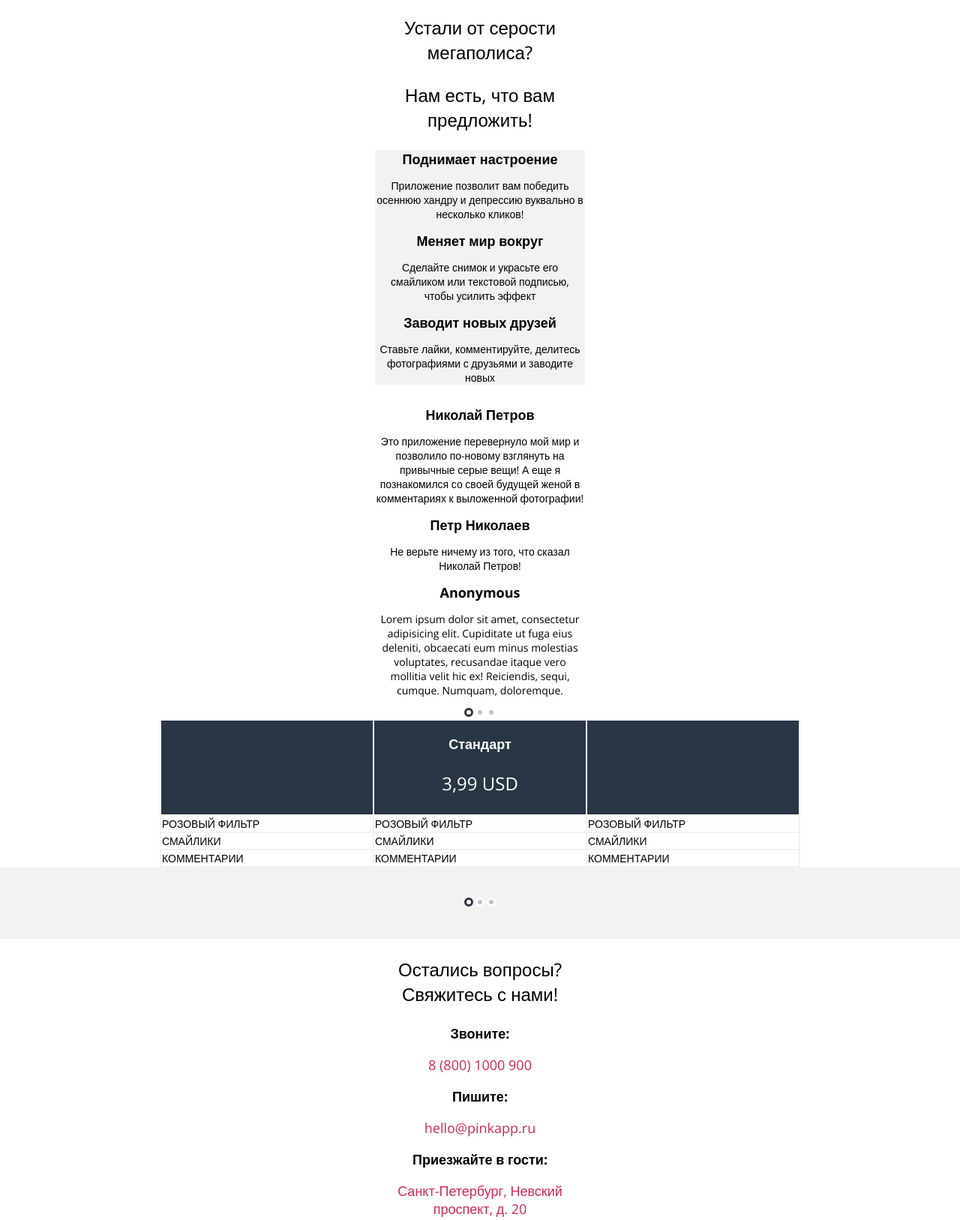
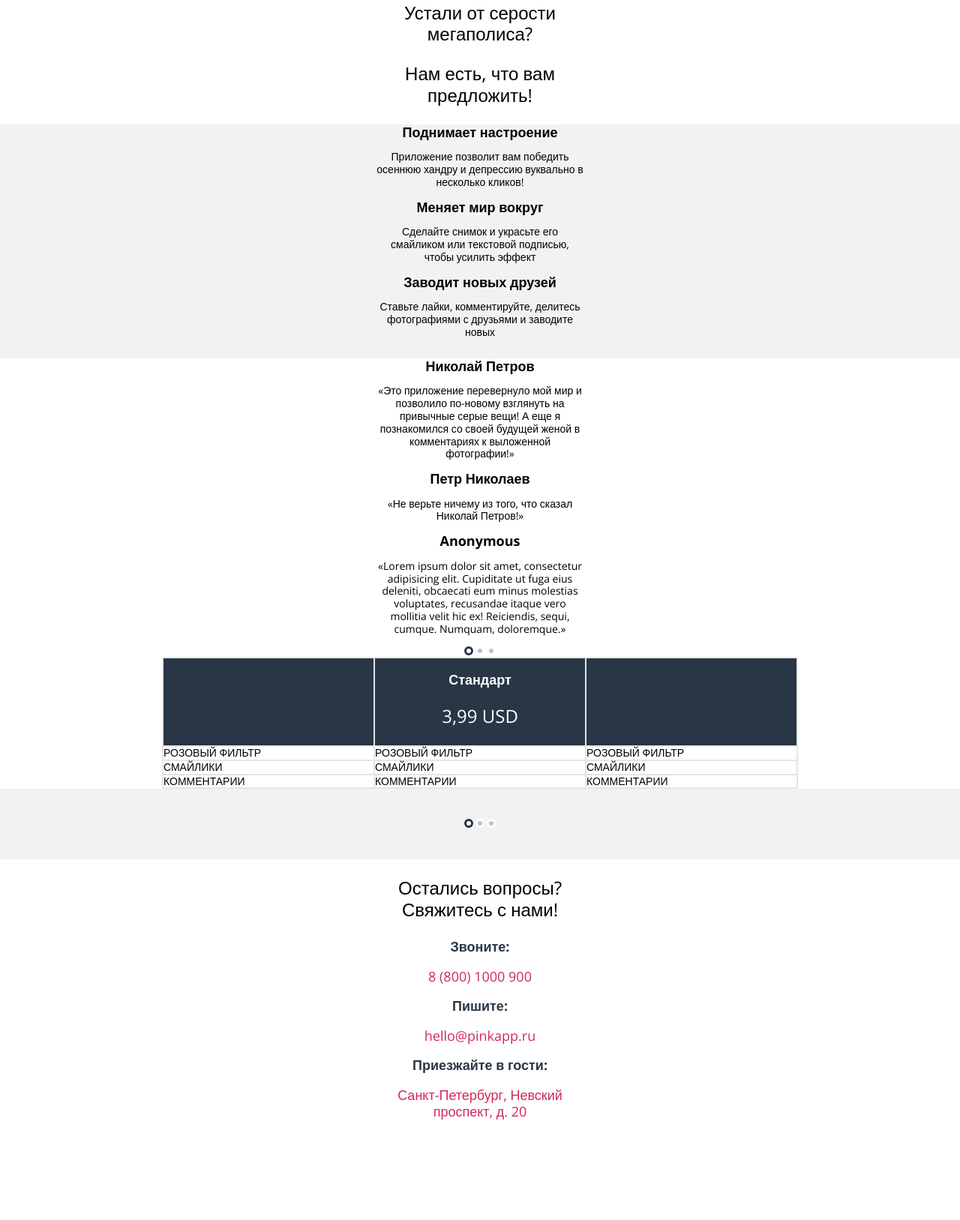
Before and after one commit to gogusarov/37439-Pink, a website: page index.html in a window 1280 px wide. Shown: the part 343-1970 px from the top of the page at 75% size. After the commit the page ends 1854 px from the top, so only its background shows below. Drawn offline with nearby package versions, Linux system fonts and the light colour scheme.

Commit message:
Поправил основные стили

```diff
--- a/Gruntfile.js
+++ b/Gruntfile.js
@@ -17,7 +17,7 @@ module.exports = function(grunt) {
     less: {
       style: {
         files: {
-          'css/style.css': ['less/style.less']
+          'css/style.css': ['./less/style.less']
         }
       }
     },
@@ -27,8 +27,22 @@ module.exports = function(grunt) {
         livereload: true
       },
       style: {
-        files: ['less/*.less'],
-        tasks: ['newer:less']
+        files: ['./less/**/*.less'],
+        tasks: ['less']
+      }
+    },
+    browserSync: {
+      dev: {
+        bsFiles: {
+          src : [
+            './css/*.css',
+            './*.html'
+          ]
+        },
+        options: {
+          watchTask: true,
+          server: './'
+        }
       }
     },
     concat: {
@@ -51,7 +65,7 @@ module.exports = function(grunt) {
   grunt.loadNpmTasks('grunt-contrib-uglify');
   grunt.loadNpmTasks('grunt-contrib-less');
   grunt.loadNpmTasks('grunt-newer');
+  grunt.loadNpmTasks('grunt-browser-sync');
 
-
-  //grunt.registerTask('default', ['less', 'watch'])
+  grunt.registerTask('default', ['browserSync', 'watch'])
 };
--- a/index.html
+++ b/index.html
@@ -3,8 +3,8 @@
 <head>
   <meta charset="utf-8">
   <title>HTML Academy: Pink</title>
-  <!-- <link rel="stylesheet" href="css/style.css"> -->
   <link href='http://fonts.googleapis.com/css?family=Open+Sans:400,300,700&subset=latin,cyrillic-ext' rel='stylesheet' type='text/css'>
+  <link rel="stylesheet" href="css/normalize.css">
   <link rel="stylesheet" href="css/style.css">
 </head>
 <body>
@@ -39,10 +39,15 @@
       </div>
     </div>
 
-    <div class="about-app">
+    <div class="promo">
       <div class="center-wrapper">
-        <p class="about-app__promo">Устали от серости мегаполиса?</p>
-        <p class="about-app__promo">Нам есть, что вам предложить!</p>
+        <p class="promo__item">Устали от серости мегаполиса?</p>
+        <p class="promo__item">Нам есть, что вам предложить!</p>
+      </div>
+    </div>
+
+    <div class=about-app>
+      <div class="center-wrapper">
         <ul class="about-app__list">
           <li>
             <strong>Поднимает настроение</strong>
@@ -64,24 +69,18 @@
     <section class="comments">
       <div class="center-wrapper">
         <div class="slider-comments">
-          <div class="slider-comments__item">
-            <blockquote>
+          <blockquote class="slider-comments__item">
             <cite>Николай Петров</cite>
-              <p>Это приложение перевернуло мой мир и позволило по-новому взглянуть на привычные серые вещи! А еще я познакомился со своей будущей женой в комментариях к выложенной фотографии!</p>
+            <p>&laquo;Это приложение перевернуло мой мир и позволило по-новому взглянуть на привычные серые вещи! А еще я познакомился со своей будущей женой в комментариях к выложенной фотографии!&raquo;</p>
           </blockquote>
-          </div>
-          <div class="slider-comments__item">
-            <blockquote>
+          <blockquote class="slider-comments__item">
             <cite>Петр Николаев</cite>
-              <p>Не верьте ничему из того, что сказал Николай Петров!</p>
+            <p>&laquo;Не верьте ничему из того, что сказал Николай Петров!&raquo;</p>
           </blockquote>
-          </div>
-          <div class="slider-comments__item">
-            <blockquote>
+          <blockquote class="slider-comments__item">
             <cite>Anonymous</cite>
-              <p>Lorem ipsum dolor sit amet, consectetur adipisicing elit. Cupiditate ut fuga eius deleniti, obcaecati eum minus molestias voluptates, recusandae itaque vero mollitia velit hic ex! Reiciendis, sequi, cumque. Numquam, doloremque.</p>
+            <p>&laquo;Lorem ipsum dolor sit amet, consectetur adipisicing elit. Cupiditate ut fuga eius deleniti, obcaecati eum minus molestias voluptates, recusandae itaque vero mollitia velit hic ex! Reiciendis, sequi, cumque. Numquam, doloremque.&raquo;</p>
           </blockquote>
-          </div>
           <div class="controls">
             <a class="controls__item controls__item--active" href=""></a>
             <a class="controls__item" href=""></a>
--- /dev/null
+++ b/less/components/scaffolding.less
@@ -0,0 +1,22 @@
+@import 'variables.less';
+
+html, body {
+  margin: 0;
+  padding: 0;
+}
+
+a {
+  color: @gray;
+  text-decoration: none;
+}
+
+ul {
+  margin: 0;
+  padding: 0;
+}
+
+.clearfix() {
+  content: '';
+  display: block;
+  clear: both;
+}
--- /dev/null
+++ b/less/components/type.less
@@ -0,0 +1,81 @@
+@import 'variables.less';
+
+html, css {
+  line-height: 1.2;
+  font-family: @font-family-site;
+  font-size: @html-size-base;
+}
+
+.main-nav {
+  &__appeal {
+    font-size: @font-size-big;
+  }
+}
+
+.app-download {
+  font-size: @font-size-small;
+  font-weight: @font-weight-light;
+}
+
+.btn {
+  font-size: @font-size-middle;
+  font-weight: @font-weight-bold;
+}
+
+.promo {
+  font-size: @font-size-big;
+  font-weight: @font-weight-light;
+}
+
+.about-app {
+  &__list strong {
+    font-size: @font-size-middle;
+  }
+  &__list p {
+    font-size: @font-size-small;
+  }
+}
+
+.slider-comments {
+  cite {
+    font-style: normal;
+    font-weight: @font-weight-bold;
+    font-size: @font-size-middle;
+  }
+  p {
+    font-size: @font-size-small;
+  }
+}
+
+.tariffs {
+  td {
+    font-size: @font-size-small;
+    font-weight: @font-weight-light;
+  }
+  &__name {
+    font-size: @font-size-middle;
+    font-weigth: @font-weight-bold;
+  }
+  &__price {
+    font-size: @font-size-big;
+    font-weight: @font-weight-light;
+  }
+}
+
+.page-footer {
+  &__appeal {
+    font-size: @font-size-big;
+    font-weight: @font-weight-light;
+  }
+}
+
+.contacts__item {
+  p:first-child {
+    font-size: @font-size-middle;
+    font-weight: @font-weight-bold;
+  }
+  p:last-child {
+    font-size: @font-size-middle;
+    font-weight: @font-weight-light;
+  }
+}
--- a/less/style.less
+++ b/less/style.less
@@ -1,40 +1,22 @@
 @import 'variables.less';
-
-html, body {
-  margin: 0;
-  padding: 0;
-  font-family: @font-family;
-  font-size: @html-size-base;
-}
-
-a {
-  text-decoration: none;
-}
-
-ul {
-  margin: 0;
-  padding: 0;
-  list-style: none;
-}
+@import 'components/scaffolding.less';
+@import 'components/type.less';
 
 .center-wrapper {
   width: 280px;
   margin: 0 auto;
+  text-align: center;
 }
 
 .page-header {
-  &:after {
-    content: '';
-    display: table;
-    clear: both;
-  }
+  .clearfix();
+
   &__logo-link {
     float: left;
   }
 }
 
 .main-nav {
-  //display: none;
   &__toggle {
     float: right;
     cursor: pointer;
@@ -56,36 +38,28 @@ ul {
     bottom: 10px;
   }
   &__appeal {
-    text-align: center;
     padding-top: 40px;
-    font-size: @font-size-big;
   }
   &__list li {
-    text-align: center;
   }
   &__list {
     display: none;
+    list-style: none;
   }
 
 }
 
 .app-download {
-  text-align: center;
-  background: @black;
+  background: @bg-app-download;
   color: white;
-  font-size: @font-size-small;
-  font-weight: @font-weight-light;
   &__links a {
     display: inline-block;
     vertical-align: top;
-    color: white;
   }
 }
 
 .btn {
     display: inline-block;
-    font-size: @font-size-middle;
-    font-weight: @font-weight-bold;
     border: 3px solid white;
     border-radius: 28px;
     padding: 14px 35px;
@@ -94,38 +68,20 @@ ul {
   }
 
 .about-app {
-  text-align: center;
-
-  &__promo {
-    font-size: @font-size-big;
-    font-weight: @font-weight-light;
-  }
+  background: @bg-about-app;
   &__list {
-    background: @gray;
-  }
-  &__list strong {
-    font-size: @font-size-middle;
-  }
-  &__list p {
-    font-size: @font-size-small;
+    list-style: none;
   }
 }
 
 .slider-comments {
+  &__item {
+    margin: 0;
+  }
+}
+
+.controls {
   text-align: center;
-  &__item {
-    blockquote {
-      margin: 0;
-    }
-    cite {
-      font-style: normal;
-      font-weight: @font-weight-bold;
-      font-size: @font-size-middle;
-    }
-    p {
-      font-size: @font-size-small;
-    }
-  }
 }
 
 .controls__item {
@@ -138,7 +94,7 @@ ul {
     border: 3px solid white;
     &--active {
       background: white;
-      border: 3px solid @deep-blue;
+      border: 3px solid @controls-active-color;
     }
 }
 
@@ -148,52 +104,36 @@ ul {
     border-collapse: collapse;
   }
   &__header {
-    background: @deep-blue;
+    background: @blue;
   }
   th {
     width: 280px;
-    border: 2px solid @gray;
+    border: 2px solid @tariffs-border-color;
   }
   td {
     text-align: left;
-    font-size: @font-size-small;
-    font-weight: @font-weight-light;
     text-transform: uppercase;
-    border: 2px solid @gray;
+    border: 2px solid @tariffs-border-color;
   }
   &__name {
     color: white;
-    font-size: @font-size-middle;
-    font-weigth: @font-weight-bold;
   }
   &__price {
     color: white;
-    font-size: @font-size-big;
-    font-weight: @font-weight-light;
   }
   .controls {
     padding: 40px;
-    text-align: center;
-    background: @gray;
+    background: @bg-tariffs-controls;
   }
 }
 
-.page-footer {
-  text-align: center;
-  &__appeal {
-    font-size: @font-size-big;
-    font-weight: @font-weight-light;
+
+.contacts {
+  list-style: none;
+  p:first-child {
+    color: @contacts-head-color;
+  }
+  p:last-child {
+    color: @contacts-info-color;
   }
 }
-
-.contacts__item {
-  p:first-child {
-    font-size: @font-size-middle;
-    font-weight: @font-weight-bold;
-  }
-  p:last-child {
-    color: @pink;
-    font-size: @font-size-middle;
-    font-weight: @font-weight-light;
-  }
-}
--- a/less/variables.less
+++ b/less/variables.less
@@ -1,10 +1,21 @@
 @gray: #f2f2f2;
+@dark-gray: #e5e5e5;
 @pink: #d22856;
-@deep-blue: #283645;
-@black: #1d2631;
-@white: #fff;
+@blue: #283645;
+@deep-blue: #1d2631;
 
-@font-family: 'Open Sans', sans-serif;
+@bg-about-app: @gray;
+@bg-tariffs-controls: @gray;
+@bg-app-download: @deep-blue;
+
+@contacts-head-color: @blue;
+@contacts-info-color: @pink;
+@tariffs-border-color: @dark-gray;
+@controls-active-color: @blue;
+
+@font-family-sans-serif: 'Arial', sans-serif;
+@font-family-main: 'Open Sans';
+@font-family-site: @font-family-main, @font-family-sans-serif;
 @font-weight-light: 300;
 @font-weight-bold: 700;
 @font-weight-normal: 400;
--- a/package.json
+++ b/package.json
@@ -17,11 +17,13 @@
   "homepage": "https://github.com/up-htmlacademy/37439-Pink",
   "devDependencies": {
     "grunt": "^0.4.5",
+    "grunt-browser-sync": "^2.0.0",
     "grunt-contrib-coffee": "^0.13.0",
     "grunt-contrib-concat": "^0.5.1",
     "grunt-contrib-less": "^1.0.0",
     "grunt-contrib-uglify": "^0.8.0",
     "grunt-contrib-watch": "^0.6.1",
-    "grunt-lintspaces": "^0.6.0"
+    "grunt-lintspaces": "^0.6.0",
+    "grunt-newer": "^1.1.0"
   }
 }
```
Also changed, not shown: css/normalize.css (added), css/style.css. Lines whose indentation alone changed are shown as unchanged.
